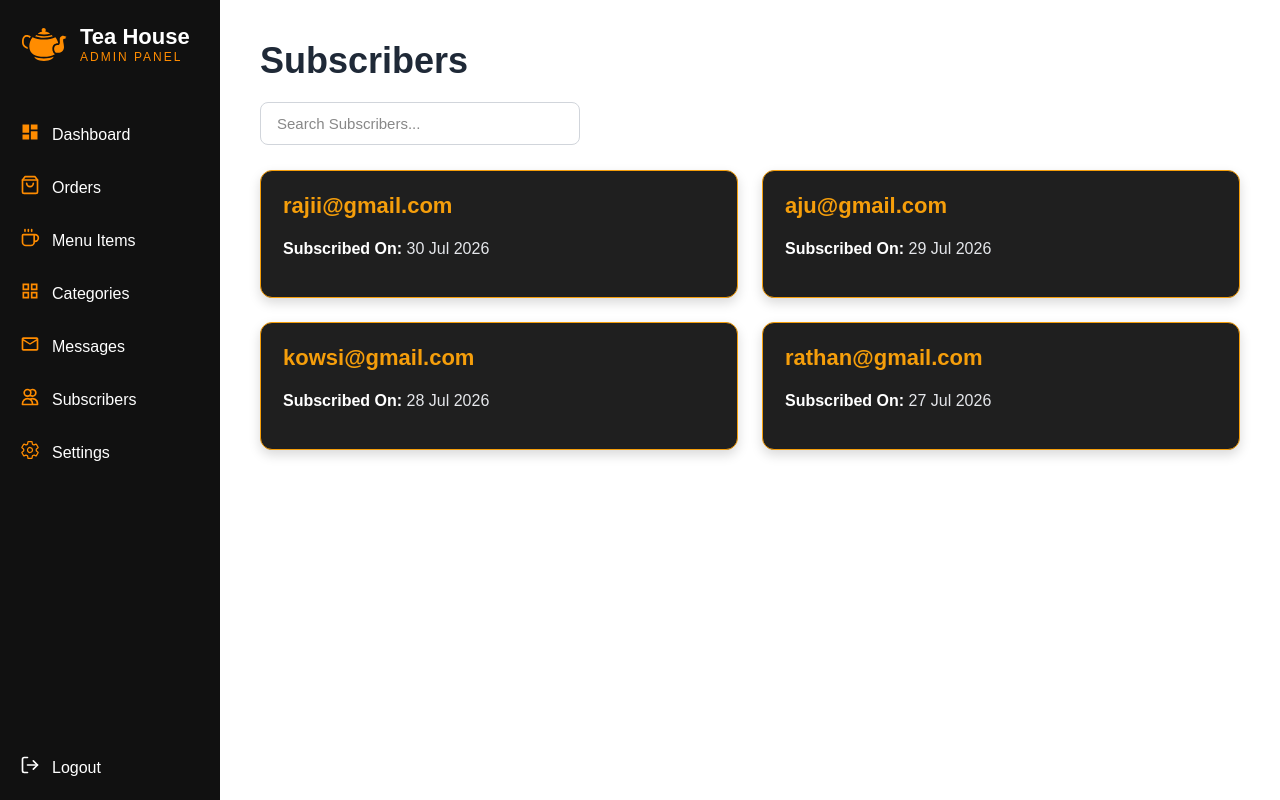
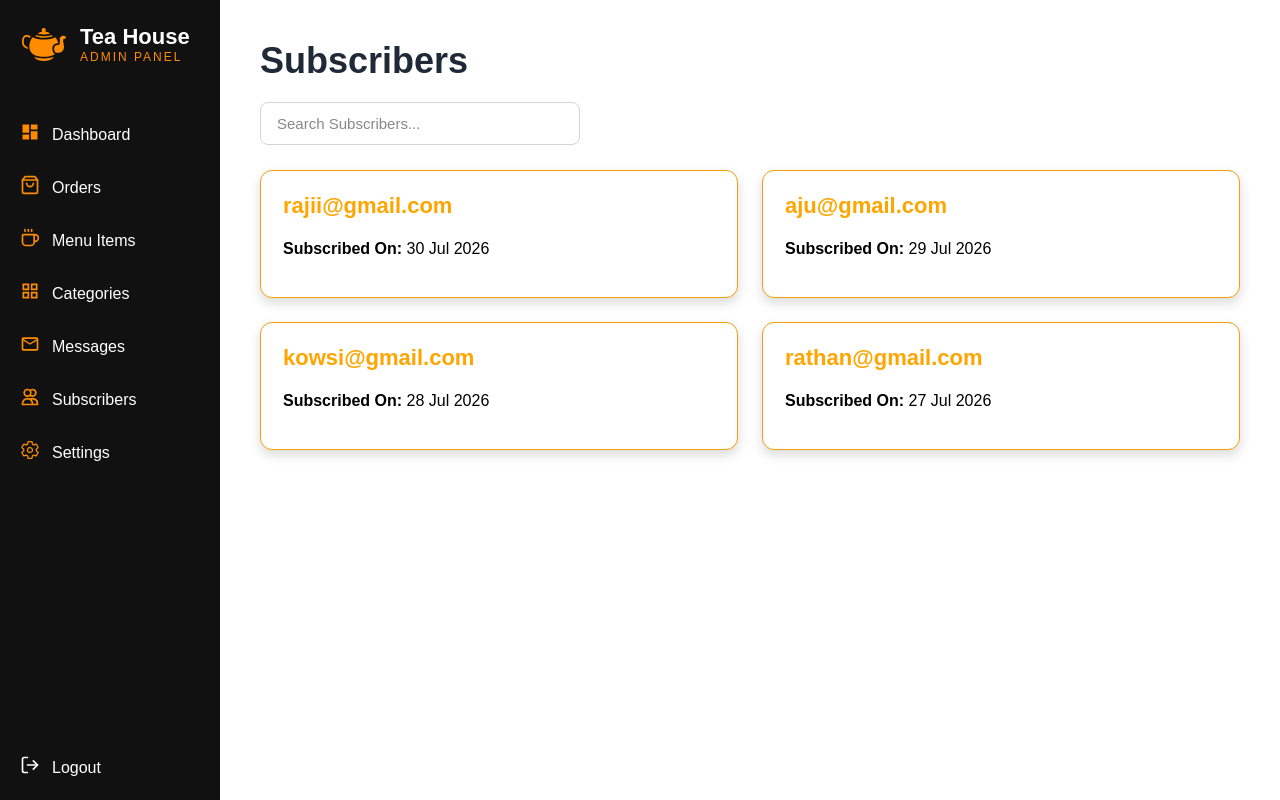
Before and after one commit to rajeshwari-frontend/Tea_House_Project, a Next.js app: page /admin/subscribers in a window 1280 px wide. Both pictures are taken after typing "name@example.com", "Sample123" into the empty fields and a click on the button "Login". Built offline with nearby package versions, Linux system fonts and the light colour scheme.

Commit message:
color changed for text

```diff
--- a/components/AdminComponent/Subscribers/index.css
+++ b/components/AdminComponent/Subscribers/index.css
@@ -39,7 +39,7 @@
 }
 
 .subscriber-card {
-  background: #1f1f1f;
+  background:white;
   border: 1px solid #f59e0b;
   border-radius: 12px;
   padding: 22px;
@@ -53,21 +53,21 @@
 
 
 .subscriber-card h3 {
-  color: #f59e0b;
+  color:orange;
   font-size: 22px;
   margin-bottom: 18px;
   word-break: break-word;
 }
 
 .subscriber-info p {
-  color: #e5e7eb;
+  color:black;
   font-size: 16px;
   margin-bottom: 14px;
   line-height: 1.5;
 }
 
 .subscriber-info strong {
-  color: #ffffff;
+  color: black;
 }
 
 
```
